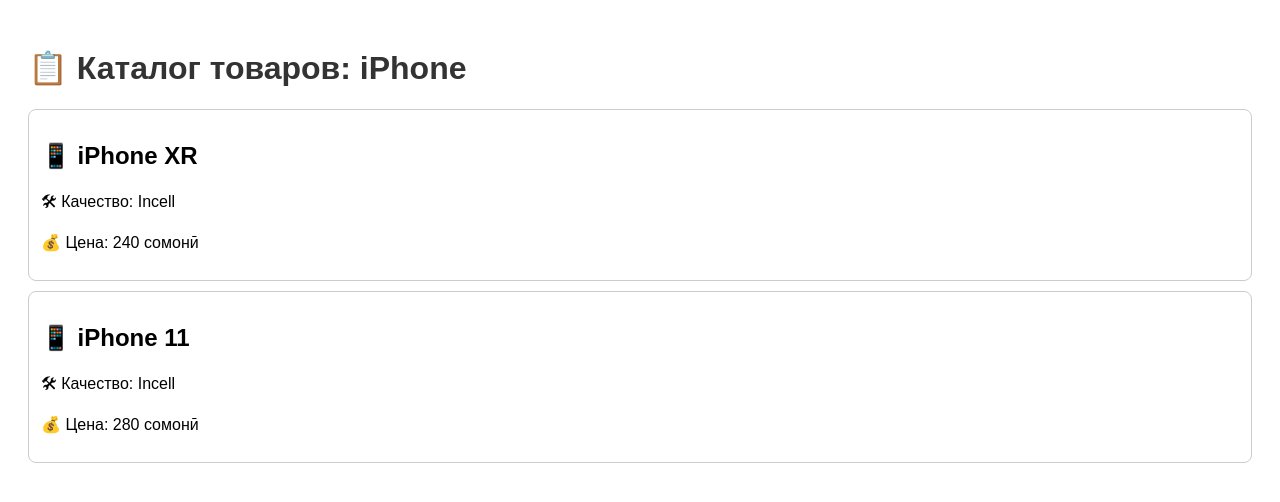
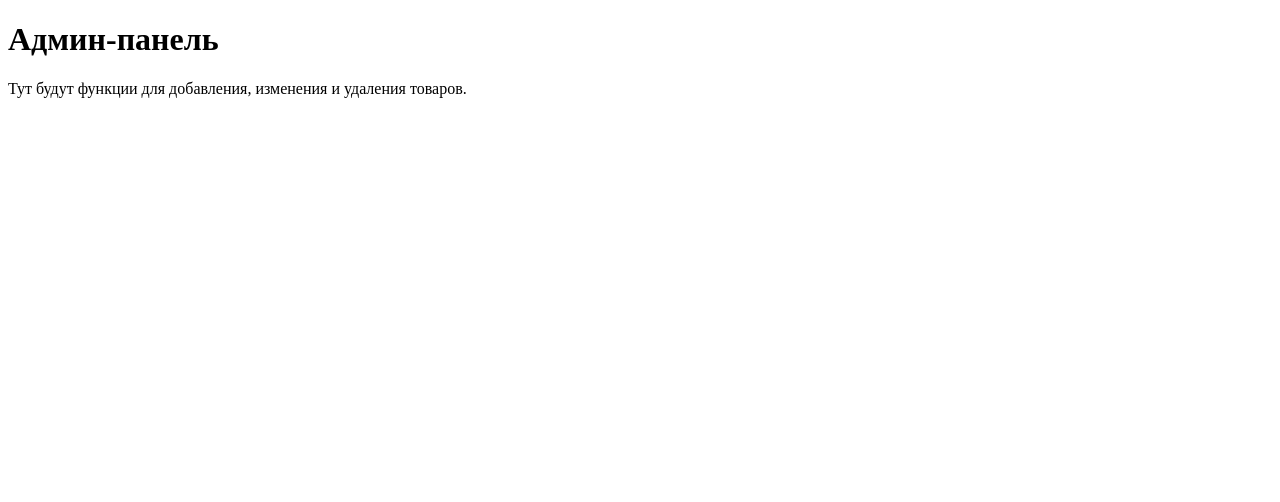
Before and after one commit to Muhammadfotima2/ekran-tj-admin, a Python web app: template templates/admin.html in a window 1280 px wide. Shown: the top 502 px of the page. Run offline with Jinja, Linux system fonts and the light colour scheme; the template is opened without the code that fills it, so the values that code supplies are empty.

Commit message:
Update admin.html

```diff
--- a/templates/admin.html
+++ b/templates/admin.html
@@ -1,38 +1,12 @@
 <!DOCTYPE html>
 <html lang="ru">
 <head>
-    <meta charset="UTF-8">
-    <meta name="viewport" content="width=device-width, initial-scale=1.0">
-    <title>Админ-панель</title>
-    <style>
-        body {
-            font-family: Arial, sans-serif;
-            padding: 20px;
-        }
-        h1 {
-            color: #333;
-        }
-        .product {
-            border: 1px solid #ccc;
-            padding: 12px;
-            margin: 10px 0;
-            border-radius: 8px;
-        }
-    </style>
+  <meta charset="UTF-8" />
+  <meta name="viewport" content="width=device-width, initial-scale=1.0" />
+  <title>Админ-панель</title>
 </head>
 <body>
-    <h1>📋 Каталог товаров: iPhone</h1>
-
-    <div class="product">
-        <h2>📱 iPhone XR</h2>
-        <p>🛠 Качество: Incell</p>
-        <p>💰 Цена: 240 сомонӣ</p>
-    </div>
-
-    <div class="product">
-        <h2>📱 iPhone 11</h2>
-        <p>🛠 Качество: Incell</p>
-        <p>💰 Цена: 280 сомонӣ</p>
-    </div>
+  <h1>Админ-панель</h1>
+  <p>Тут будут функции для добавления, изменения и удаления товаров.</p>
 </body>
 </html>
```
